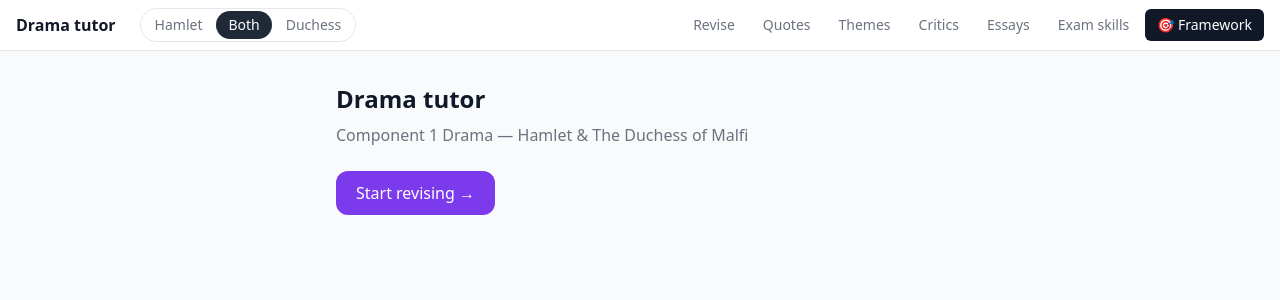
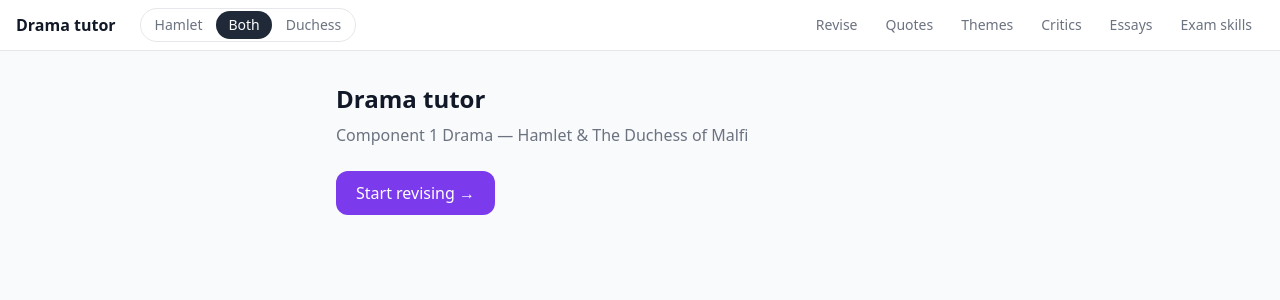
Before and after one commit to Dr-T-B/drama-tutor, a React (Vite) app: page / in a window 1280 px wide. Shown: the top 300 px of the page. Built offline with nearby package versions, Linux system fonts and the light colour scheme; no server answers.

Commit message:
fix: remove Framework from nav until API key resolved

```diff
--- a/src/components/Nav.tsx
+++ b/src/components/Nav.tsx
@@ -10,7 +10,6 @@ const LINKS: NavLink[] = [
   { to: '/critics',  label: 'Critics' },
   { to: '/essays',   label: 'Essays' },
   { to: '/exam',     label: 'Exam skills' },
-  { to: '/framework', label: '🎯 Framework', highlight: true },
 ]
 
 export function Nav() {
```
